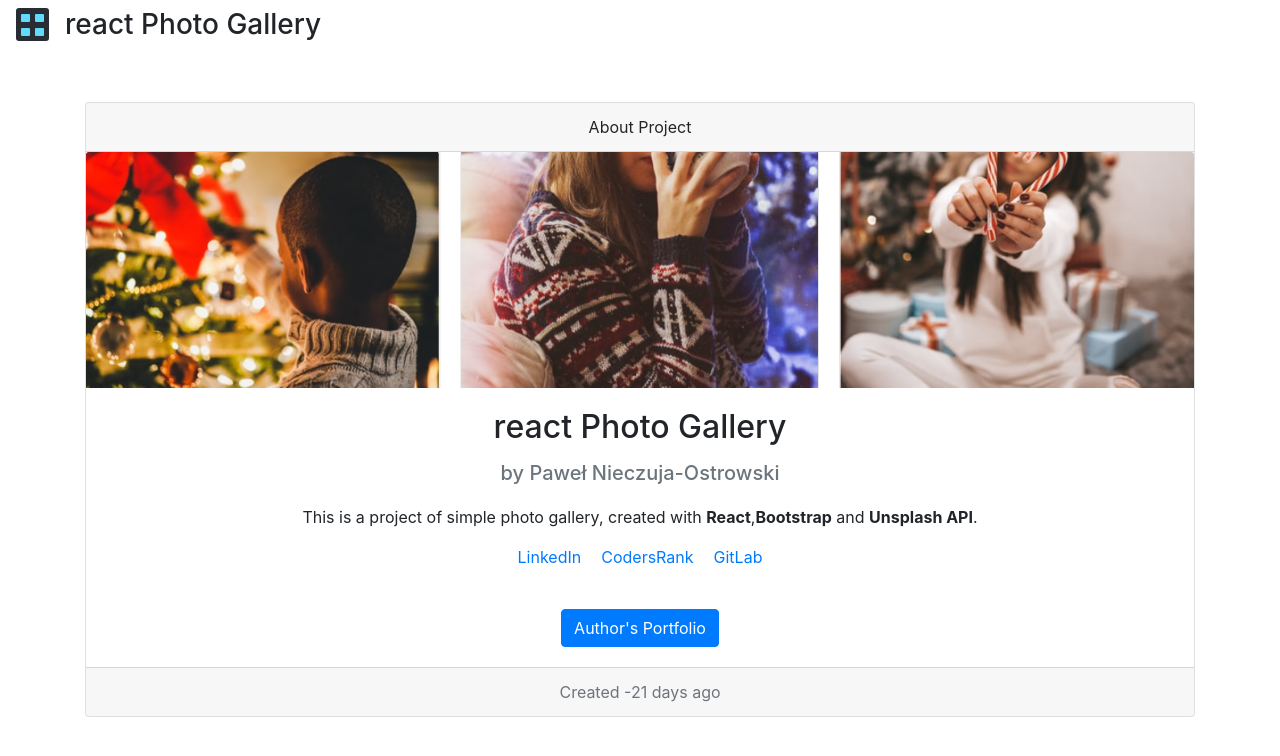
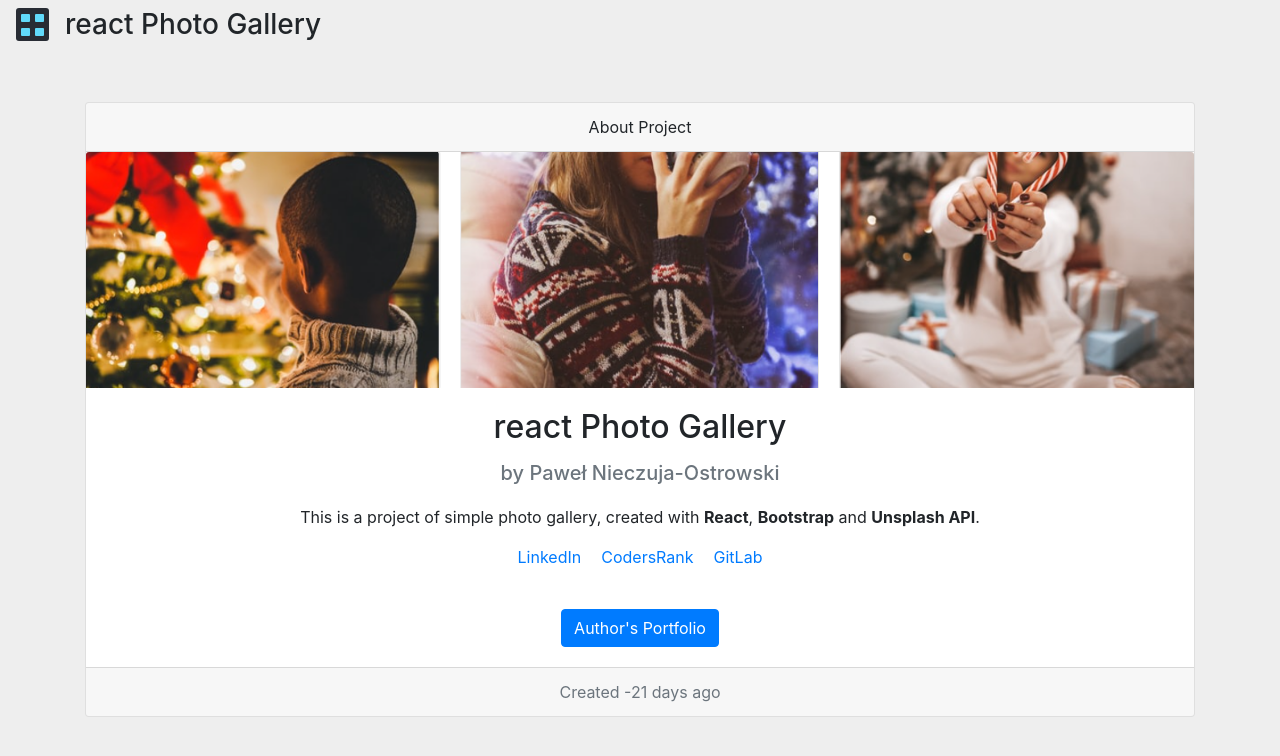
Before and after one commit to Web-ski/react-gallery, a React (Create React App) app: page /contact in a window 1280 px wide. Shown: the top 756 px of the page. Built offline with nearby package versions, Linux system fonts and the light colour scheme.

Commit message:
Add mainTemplate

```diff
--- a/src/components/Collection/Collection.js
+++ b/src/components/Collection/Collection.js
@@ -1,5 +1,6 @@
 import React, { useState, useEffect } from "react";
 import axios from "axios";
+import MainTemplate from "../mainTemplate";
 import Container from "react-bootstrap/Container";
 import { NavLink, useParams } from "react-router-dom";
 import Header from "../Header";
@@ -43,7 +44,7 @@ const Collection = () => {
   }, [id]);
 
   return (
-    <>
+    <MainTemplate>
       <Header />
       <Container>
         <Subheader>
@@ -62,7 +63,7 @@ const Collection = () => {
           ))}
         </CardColumns>
       </Container>
-    </>
+    </MainTemplate>
   );
 };
 
--- a/src/components/Contact/Contact.js
+++ b/src/components/Contact/Contact.js
@@ -1,4 +1,5 @@
 import React from "react";
+import MainTemplate from "../mainTemplate";
 import Card from "react-bootstrap/Card";
 import Container from "react-bootstrap/Container";
 import Button from "react-bootstrap/Button";
@@ -24,7 +25,7 @@ const Contact = () => {
   };
 
   return (
-    <>
+    <MainTemplate>
       <Header />
       <Container style={contactStyle}>
         <Card style={{ width: "100%" }} className="text-center">
@@ -39,7 +40,7 @@ const Contact = () => {
             </Card.Subtitle>
             <Card.Text style={{ marginTop: "20px" }}>
               This is a project of simple photo gallery, created with{" "}
-              <strong>React</strong>,<strong>Bootstrap</strong> and{" "}
+              <strong>React</strong>, <strong>Bootstrap</strong> and{" "}
               <strong>Unsplash API</strong>.
             </Card.Text>
             <Card.Link
@@ -73,7 +74,7 @@ const Contact = () => {
           </Card.Footer>
         </Card>
       </Container>
-    </>
+    </MainTemplate>
   );
 };
 
--- a/src/components/Home/Home.js
+++ b/src/components/Home/Home.js
@@ -1,7 +1,7 @@
 import React, { useState, useEffect } from "react";
 import axios from "axios";
+import MainTemplate from "../mainTemplate";
 import Container from "react-bootstrap/Container";
-// import Header from "../Header";
 import Subheader from "../Subheader";
 import StartInfo from "../StartInfo";
 import CardColumns from "react-bootstrap/CardColumns";
@@ -36,7 +36,6 @@ const Home = () => {
 
   return (
     <div style={{ backgroundColor: "#eeeeee", paddingTop: "30px" }}>
-      {/* <Header /> */}
       <Container>
         <StartInfo image={choosenImage && choosenImage} />
         <Subheader>
--- a/src/components/Photo/Photo.js
+++ b/src/components/Photo/Photo.js
@@ -1,7 +1,9 @@
 import React, { useState, useEffect } from "react";
 import axios from "axios";
 import { NavLink, useParams, useRouteMatch } from "react-router-dom";
+import MainTemplate from "../mainTemplate";
 import Header from "../Header";
+import Spinner from "../Spinner";
 import Card from "react-bootstrap/Card";
 import Button from "react-bootstrap/Button";
 import Container from "react-bootstrap/Container";
@@ -31,11 +33,15 @@ const Photo = () => {
   }, [id]);
 
   return (
-    <>
+    <MainTemplate>
       <Header />
       <Container>
         <Card style={{ margin: "20px 0" }}>
-          <Card.Img variant="top" src={data && data.urls.full} />
+          {data !== undefined ? (
+            <Card.Img variant="top" src={data && data.urls.full} />
+          ) : (
+            <Spinner />
+          )}
           <Card.Body>
             <Card.Title>{data && data.user.name}</Card.Title>
             <Card.Text>
@@ -50,7 +56,7 @@ const Photo = () => {
           </Card.Body>
         </Card>
       </Container>
-    </>
+    </MainTemplate>
   );
 };
 
--- a/src/components/PhotoCards/PhotoCards.js
+++ b/src/components/PhotoCards/PhotoCards.js
@@ -12,6 +12,7 @@ const PhotoCards = ({ cardPhotoUrls, cardId }) => {
     transition: ".3s",
     display: "flex",
     alignItems: "center",
+    justifyContent: "center",
   };
 
   return (
--- /dev/null
+++ b/src/components/Spinner/Spinner.js
@@ -0,0 +1,12 @@
+import React from "react";
+import Spinner from "react-bootstrap/Spinner";
+
+const spinnerStyle = {
+  margin: "40px auto 40px",
+};
+
+const SpinnerElem = () => (
+  <Spinner animation="border" variant="primary" style={spinnerStyle} />
+);
+
+export default SpinnerElem;
--- /dev/null
+++ b/src/components/Spinner/index.js
@@ -0,0 +1 @@
+export { default } from "./Spinner.js";
--- /dev/null
+++ b/src/components/mainTemplate.js
@@ -0,0 +1,9 @@
+import React from "react";
+
+const MainTemplate = ({ children }) => (
+  <div style={{ backgroundColor: "#eeeeee", paddingBottom: "40px" }}>
+    {children}
+  </div>
+);
+
+export default MainTemplate;
```
